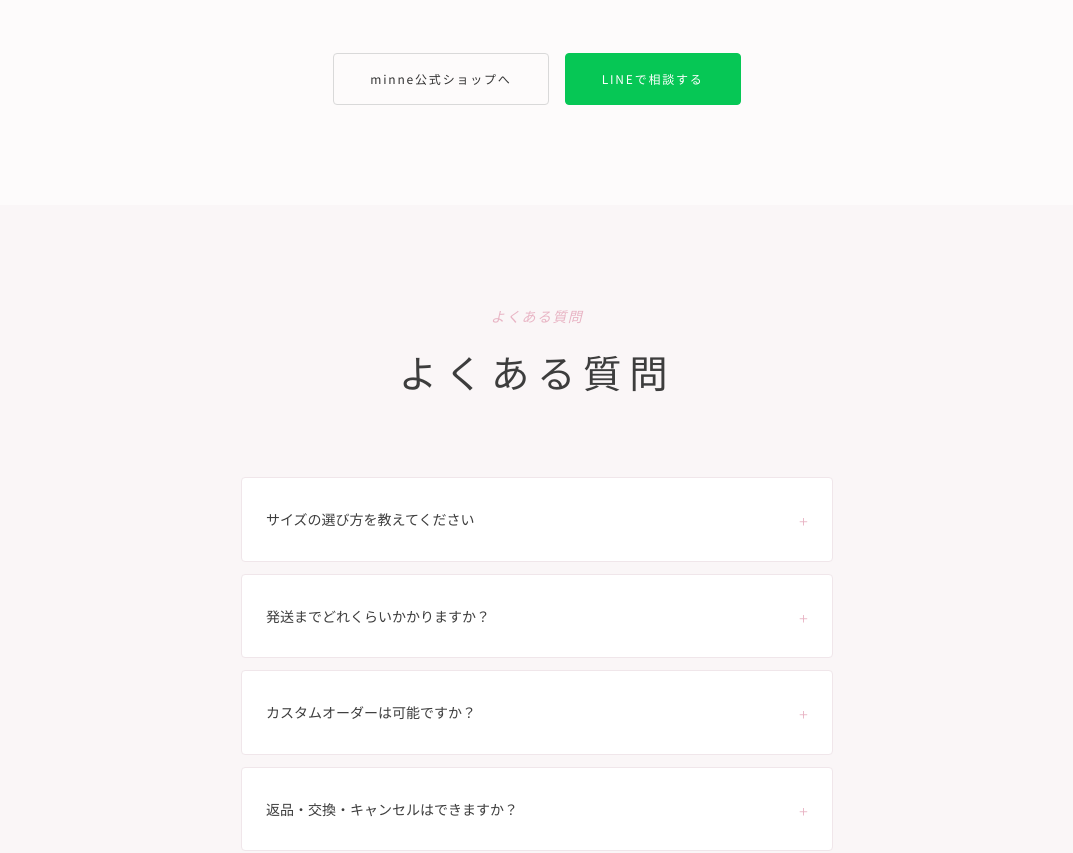
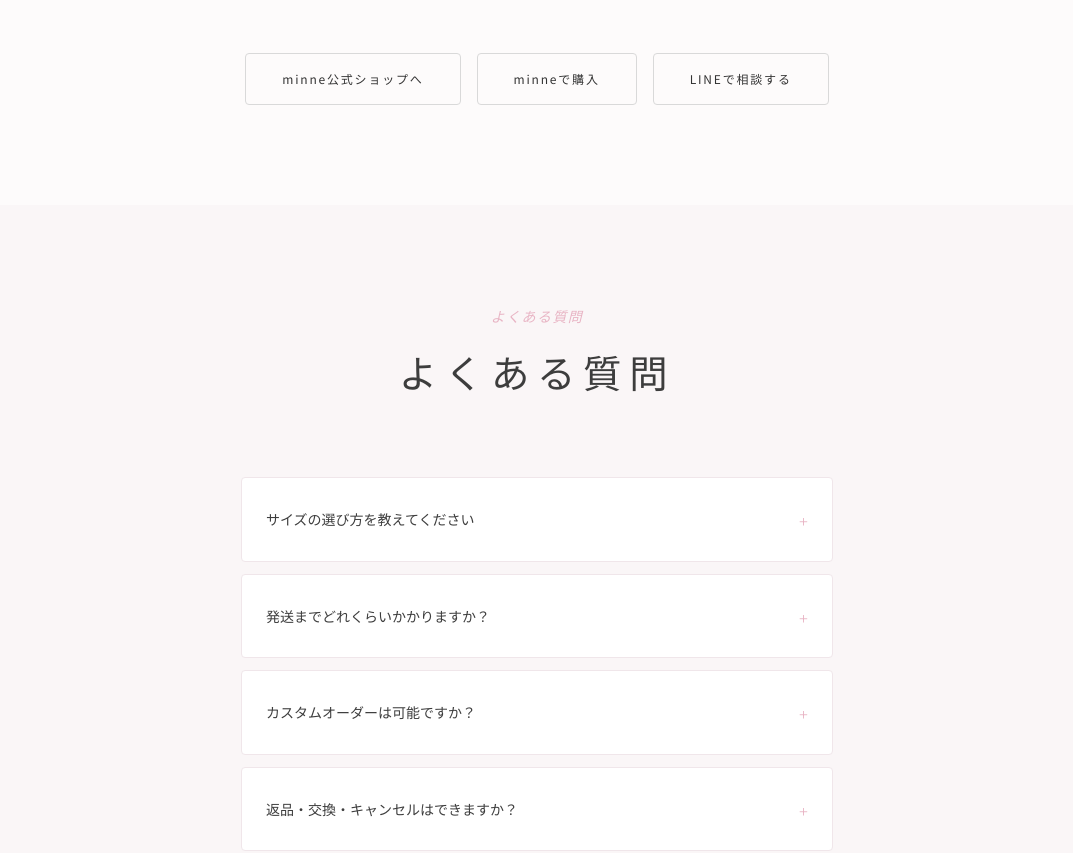
Before and after one commit to daart-nail/daart-homepage, a plain HTML site: page index.html in a window 1280 px wide. Shown: the part 3878-4731 px from the top of the page, without its empty margins (103-1176 px from the left). Drawn offline with nearby package versions, Linux system fonts and the light colour scheme.

Commit message:
注文ボタンのリンクを修正

```diff
--- a/index.html
+++ b/index.html
@@ -237,7 +237,9 @@
           </div>
           <div class="order__links">
             <a href="https://line.me/R/ti/p/@203avimp" class="btn btn-outline" target="_blank" rel="noopener noreferrer">minne公式ショップへ</a>
-<a href="#" class="btn btn-outline btn-line order-green-btn" target="_blank" rel="noopener noreferrer">LINEで相談する</a>
+<a href="https://minne.com/@akitan13" class="btn btn-outline" target="_blank" rel="noopener noreferrer">minneで購入</a>
+
+<a href="https://line.me/R/ti/p/@203avimp" class="btn btn-outline" target="_blank" rel="noopener noreferrer">LINEで相談する</a>
           </div>
         </div>
       </div>
```
